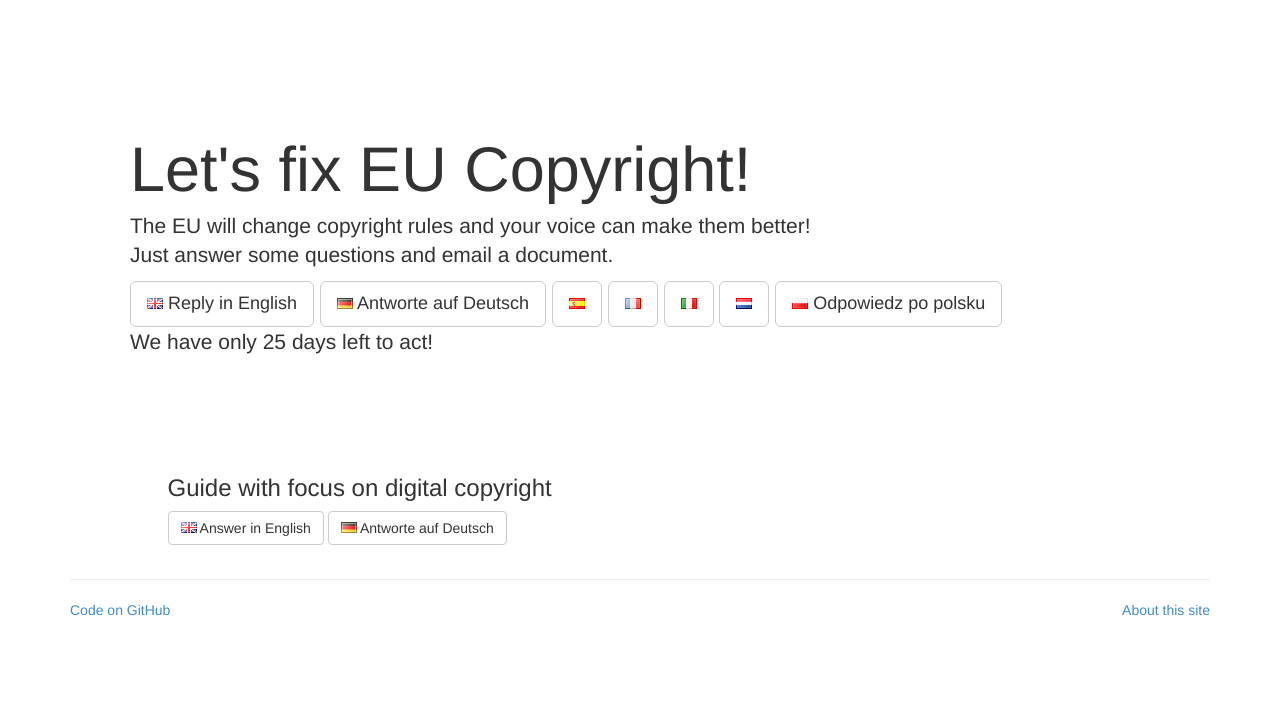
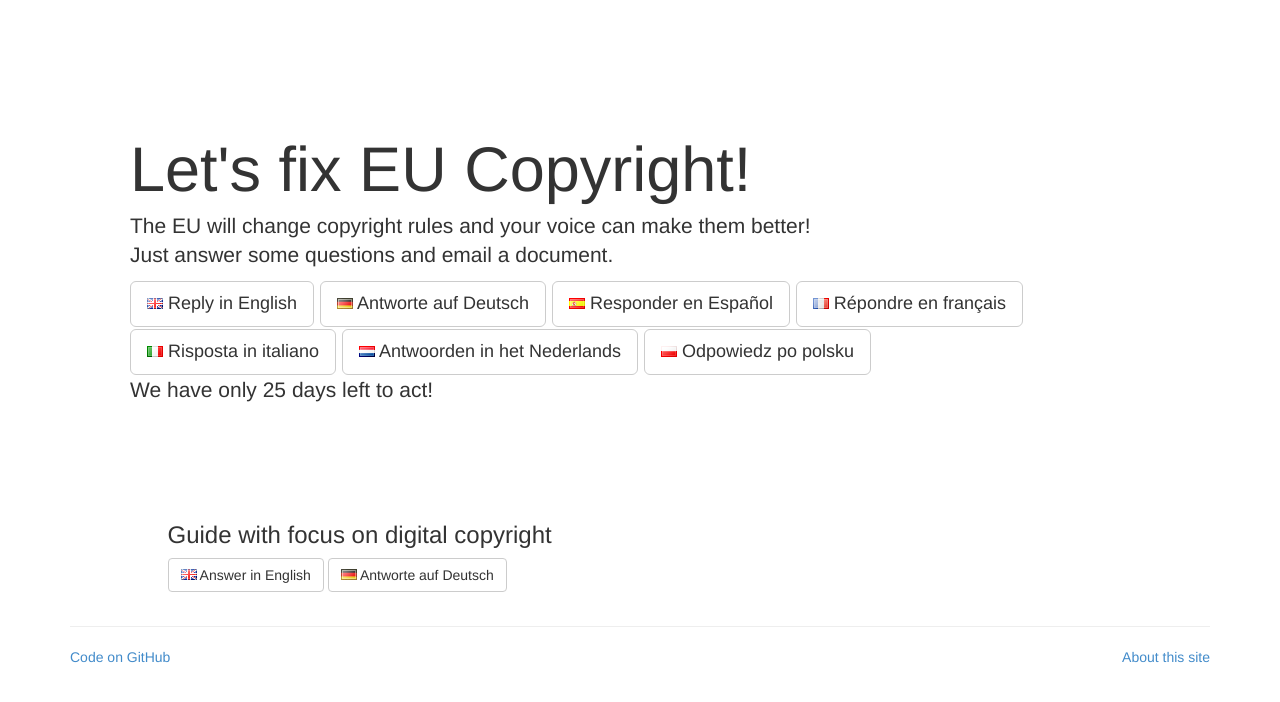
Before and after one commit to okfde/eucopyright, a Jekyll site: the page built from index.html, in a window 1280 px wide. Shown: the top 702 px of the page. Built offline with Jekyll 4.4.1, drawn with Linux system fonts in a browser that asks for light colours; comment, search, counter and statistics services are not loaded; some of the changed lines change nothing that is shown.

Commit message:
Improve email text, provide language translations

```diff
--- a/_data/translations.yml
+++ b/_data/translations.yml
@@ -15,15 +15,39 @@
   en: |
     Dear {{ name }},
 
-    please FORWARD this email WITH THE ATTACHMENT to: markt-copyright-consultation@ec.europa.eu
+    Please forward the e-mail below with attachment to markt-copyright-consultation@ec.europa.eu .
 
-    Thanks!
+    Thanks for your support!
+
+    Fixcopyright.eu
+
+    ***
+
+    Dear Madam, Sir
+
+    Please find attached my submission to the EU copyright consultation.
+    Is it possible to please confirm receipt of my submission?
+
+    Many thanks in advance.
+    Kind regards
   de: |
     Hallo {{ name }},
 
-    bitte leite diese E-Mail MIT ANHANG weiter an: markt-copyright-consultation@ec.europa.eu
+    bitte leite die untenstehende E-Mail mit Anhang weiter an: markt-copyright-consultation@ec.europa.eu
 
-    Danke!
+    Danke für deine Unterstützung!
+
+    Fixcopyright.eu
+
+    ***
+
+    Sehr geehrte Damen und Herren,
+
+    Sie finden meine Einreichung zur EU-Urheberrechts-Konsultation im Anhang.
+    Ist es mögliche eine Empfangsbestätigung meiner Einreichung zu erhalten?
+
+    Vielen Dank im Voraus!
+    Mit freundlichen Grüßen
 emailName:
   en: 'user'
   de: 'Nutzer/in'
@@ -31,3 +55,7 @@
   en: "Reply in English"
   de: "Antworte auf Deutsch"
   pl: "Odpowiedz po polsku"
+  es: "Responder en Español"
+  it: "Risposta in italiano"
+  nl: "Antwoorden in het Nederlands"
+  fr: "Répondre en français"
```
